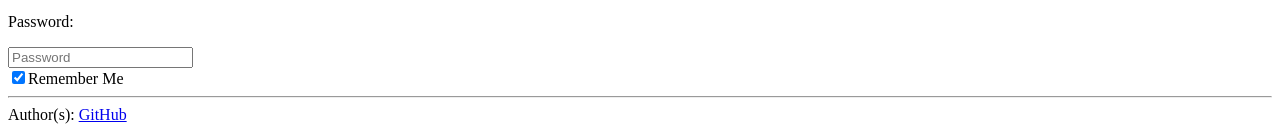
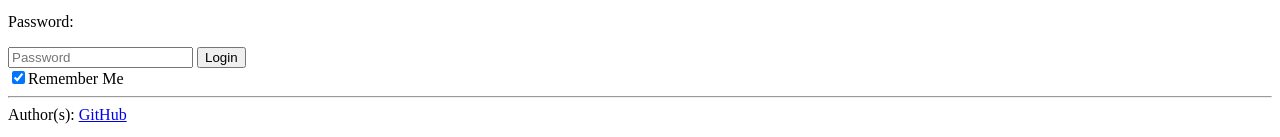
Before and after one commit to spencer-s-hodson/startup, a plain HTML site: page index.html in a window 1280 px wide. Shown: the part 355-492 px from the top of the page. Drawn offline with Linux system fonts and the light colour scheme.

Commit message:
added a login button

```diff
--- a/index.html
+++ b/index.html
@@ -23,6 +23,7 @@
             <input type="text" placeholder="Email/Username" required pattern="[Aa].*">
             <p>Password:</p>
             <input type="text" placeholder="Password" required>
+            <button typr="submit">Login</button>
             <div><input type="checkbox" checked>Remember Me</div>
             <hr>
         </main>
```
